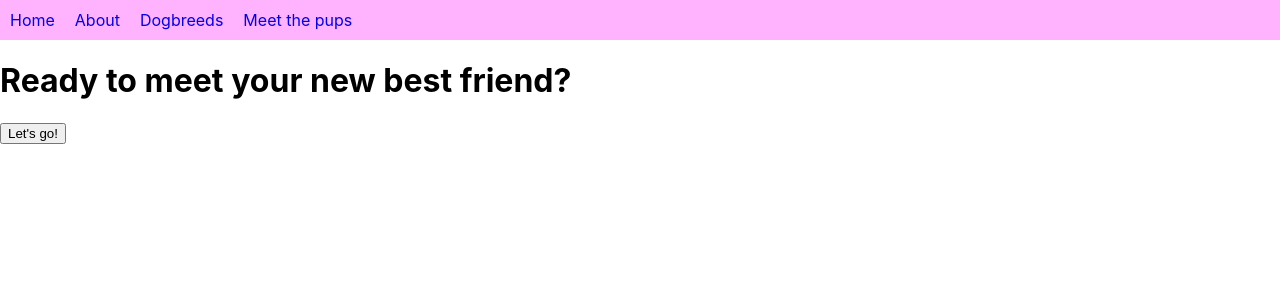
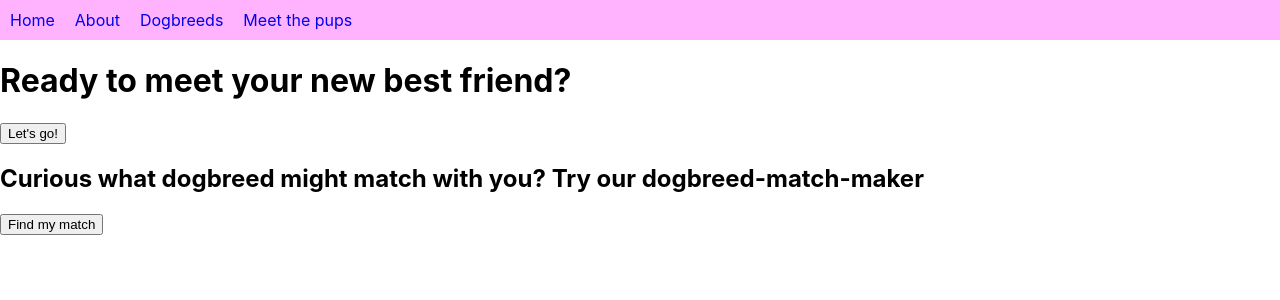
Before and after one commit to SusannaMj/Pet-adoption-app, a React (Create React App) app: page / in a window 1280 px wide. Shown: the top 300 px of the page. Built offline with nearby package versions, Linux system fonts and the light colour scheme.

Commit message:
added button-link to dogbreeds-page

```diff
--- a/src/pages/index.js
+++ b/src/pages/index.js
@@ -6,10 +6,18 @@ export default function Home() {
   function showPups() {
     navigate("/pups");
   }
+
+  function navigateToDogbreeds() {
+    navigate("/dogbreeds");
+  }
   return (
     <div>
       <h1>Ready to meet your new best friend?</h1>
       <button onClick={showPups}>Let's go!</button>
+      <h2>
+        Curious what dogbreed might match with you? Try our dogbreed-match-maker
+      </h2>
+      <button onClick={navigateToDogbreeds}>Find my match</button>
     </div>
   );
 }
```
